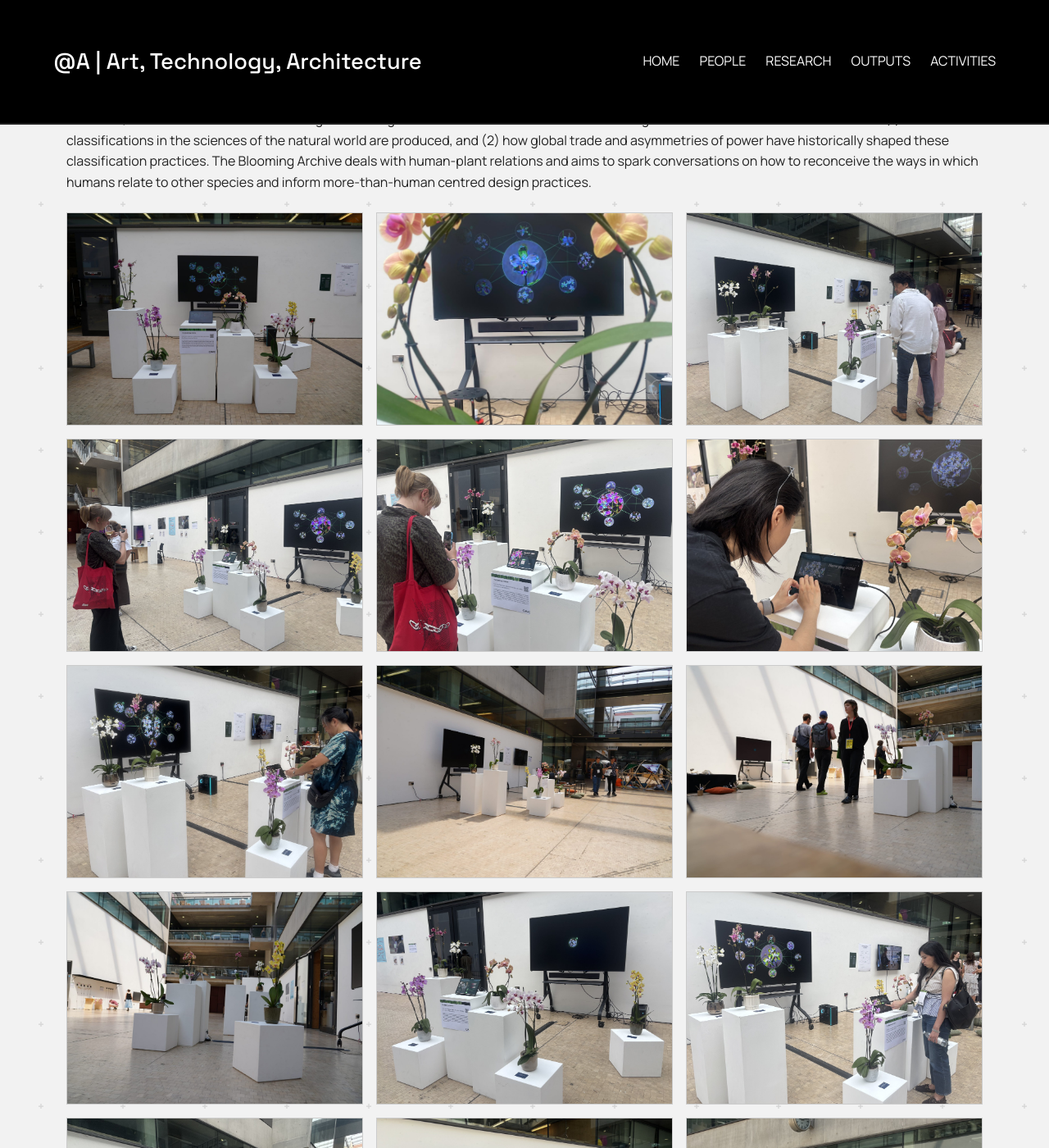
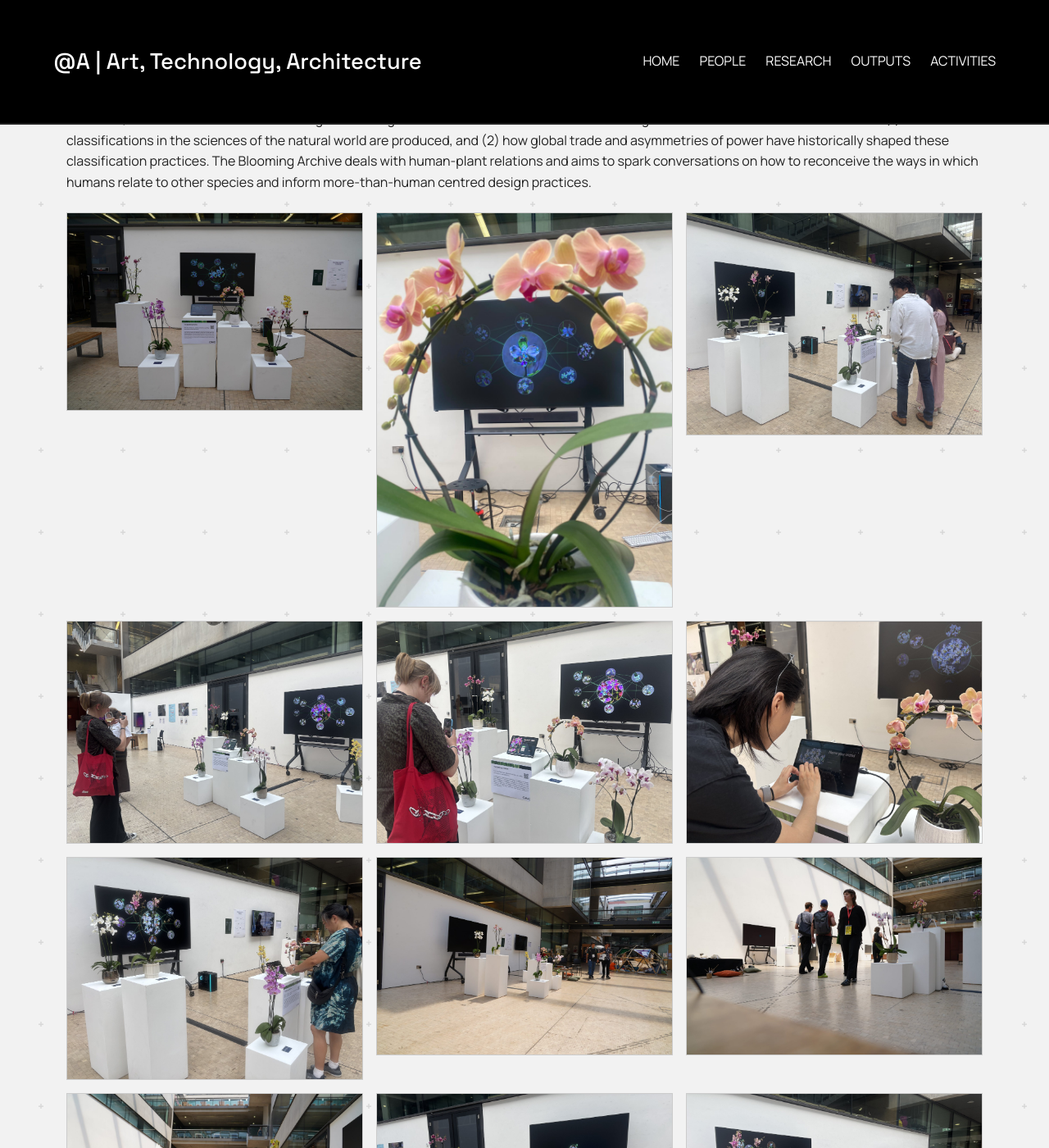
Before and after one commit to anqua/at-a, a Jekyll site: the page built from exhibitions/the-blooming-archive.md, in a window 1280 px wide and 1400 px high, scrolled down 301 px. Shown: the whole window at 82% size. Built offline with Jekyll 4.4.1, drawn with Linux system fonts in a browser that asks for light colours.

Commit message:
Revert "Uniform height for exhibition gallery images"
This reverts commit d9ed7d6; the crop didn't look right.

Co-Authored-By: Claude Sonnet 5 <noreply@anthropic.com>

```diff
--- a/assets/css/style.css
+++ b/assets/css/style.css
@@ -380,8 +380,6 @@ h1 {
 
 .exhibition-gallery img {
   width: 100%;
-  height: 260px;
-  object-fit: cover;
   display: block;
   border: 1px solid #ccc;
 }
```
